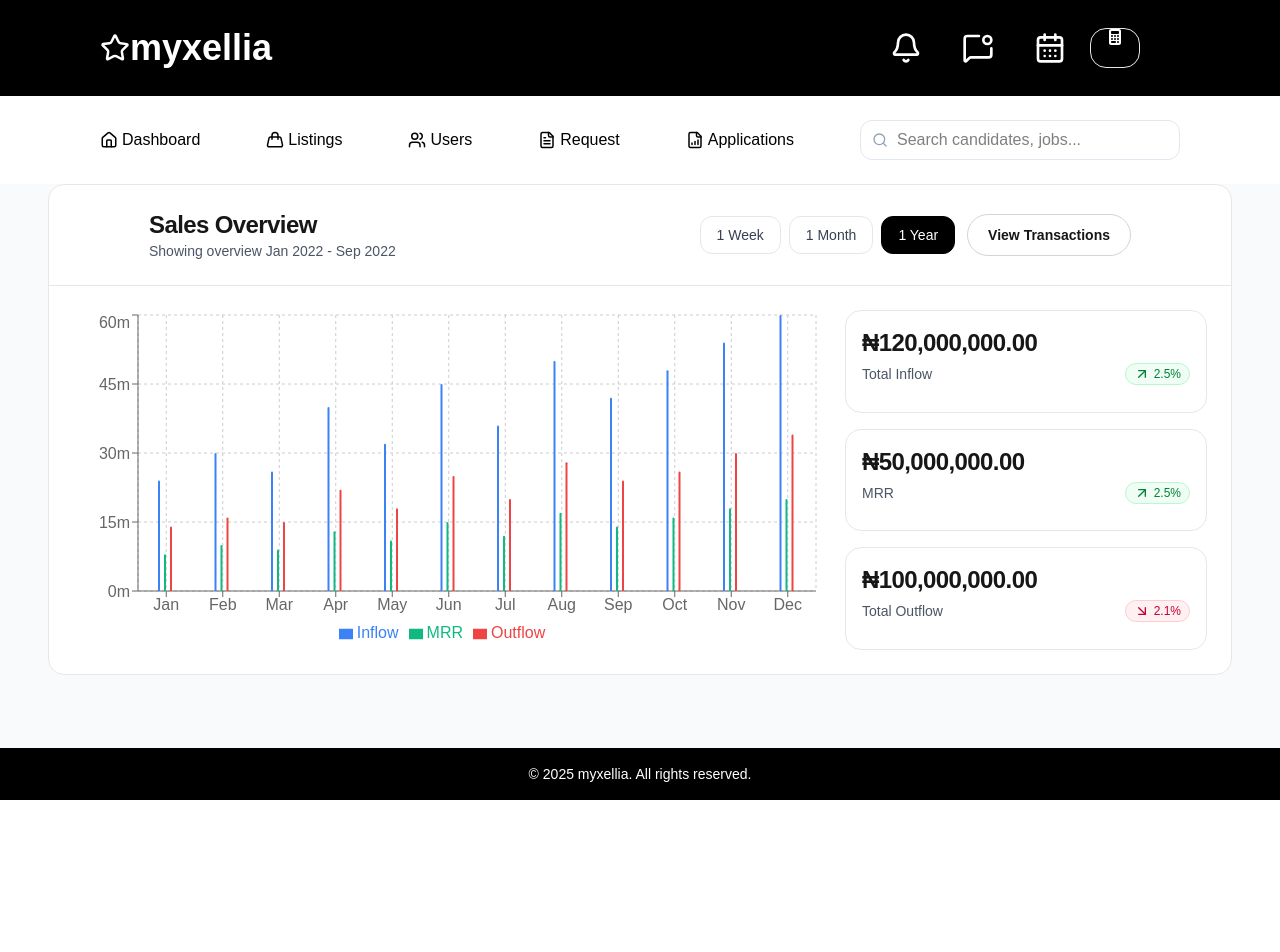
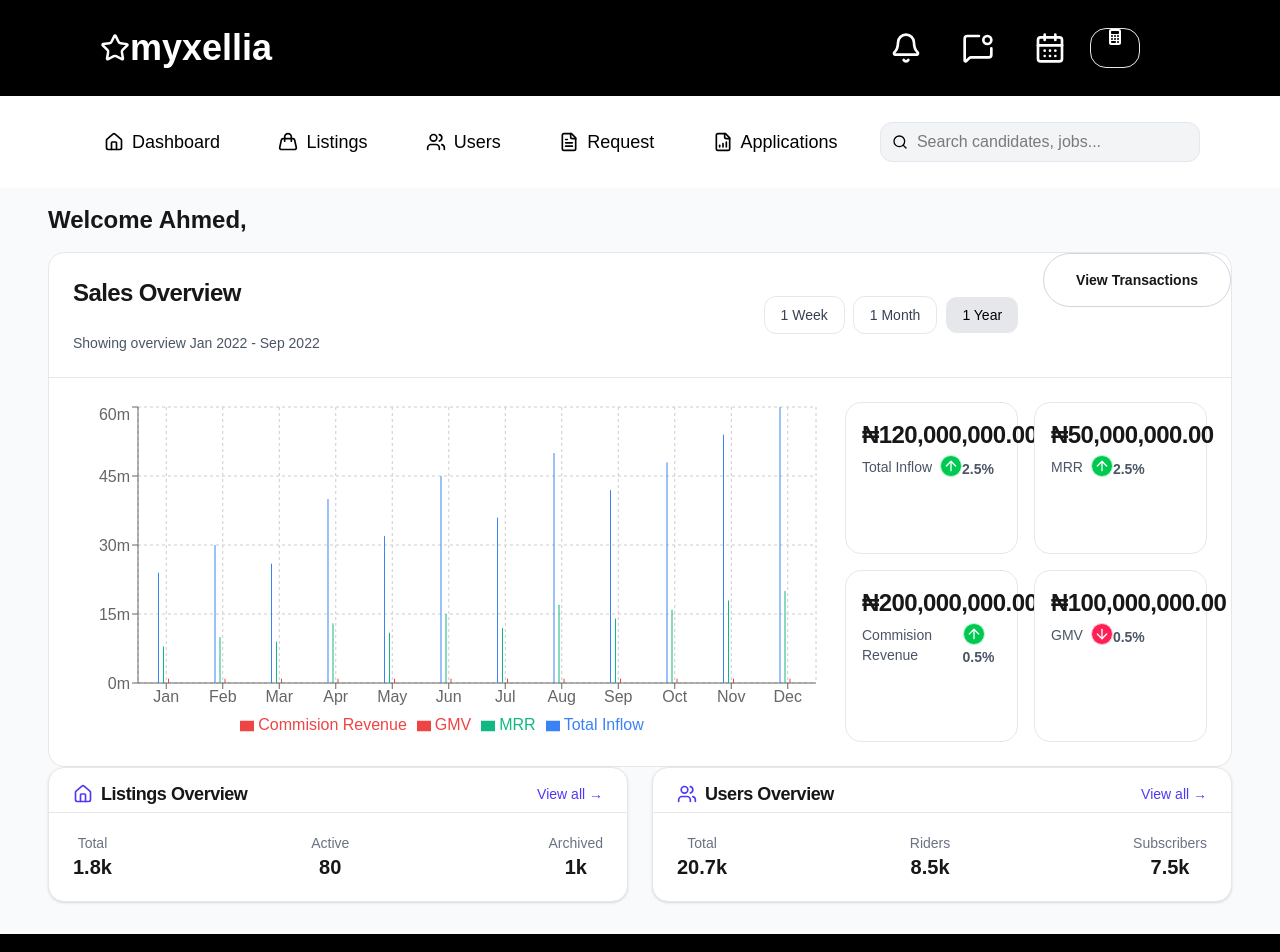
Before and after one commit to Eze-Israel/Myxellia-Dashboard, a Next.js app: page / in a window 1280 px wide. Shown: the top 952 px of the page. Before the commit the page ends 800 px from the top, so only its background shows below. Built offline with nearby package versions, Linux system fonts and the light colour scheme.

Commit message:
built HEADER/FOOTER AND DASHBOARD COMPONENTS

```diff
--- a/src/components/Header.tsx
+++ b/src/components/Header.tsx
@@ -5,24 +5,24 @@ import Link from "next/link";
 
 const Header: FC = () => {
   return (
-    <nav className="w-full bg-white text-black flex items-center justify-between px-[100px] py-6">
-        <Link href="/" className="flex items-center gap-1 hover:text-gray-300">
-          <Home size={18}  /> Dashboard
+    <nav className="w-full bg-white text-black flex items-center justify-between md:px-[80px] py-6">
+        <Link href="/" className="flex items-center gap-2 hover:bg-gray-200 p-2 px-6 rounded-lg text-lg hover:font-bold">
+          <Home size={20} /> Dashboard
         </Link>
-        <Link href="/listings" className="flex items-center gap-1 hover:text-gray-300">
-          <LucideHandbag size={18} /> Listings
+        <Link href="/listings" className="flex items-center gap-2 hover:bg-gray-200 p-2 px-6 rounded-lg text-lg hover:font-bold">
+          <LucideHandbag size={20} /> Listings
         </Link>
-        <Link href="/users" className="flex items-center gap-1 hover:text-gray-300">
-          <Users size={18} /> Users
+        <Link href="/users" className="flex items-center gap-2 hover:bg-gray-200 p-2 px-6 rounded-lg text-lg hover:font-bold">
+          <Users size={20} /> Users
         </Link>
-        <Link href="/request" className="flex items-center gap-1 hover:text-gray-300">
-          <FileText size={18} /> Request
+        <Link href="/request" className="flex items-center gap-2 hover:bg-gray-200 p-2 px-6 rounded-lg text-lg hover:font-bold">
+          <FileText size={20} /> Request
         </Link>
-        <Link href="/applications" className="flex items-center gap-1 hover:text-gray-300">
-          <FileBarChart size={18} /> Applications
+        <Link href="/applications" className="flex items-center gap-2 hover:bg-gray-200 p-2 px-6 rounded-lg text-lg hover:font-bold">
+          <FileBarChart size={20} /> Applications
         </Link>
-          <div className="relative hidden md:block w-80">
-            <Search className="absolute left-3 top-1/2 h-4 w-4 -translate-y-1/2 text-slate-400" />
+          <div className="relative hidden md:block w-80 ml-2">
+            <Search className="absolute left-3 top-1/2 h-4 w-4 -translate-y-1/2 text-black" />
             <Input placeholder="Search candidates, jobs..." className="pl-9 text-black" />
             </div>
 
--- a/src/components/Header1.tsx
+++ b/src/components/Header1.tsx
@@ -12,7 +12,7 @@ import { FaCalculator} from "react-icons/fa6";
 const Header1 = () => {
   return (
     <div>
-    <header className="w-full bg-black text-white flex items-center justify-between px-[100px] py-4">
+    <header className="w-full bg-black text-white flex items-center justify-between md:px-[100px] py-4">
     <h1 className='flex items-center'><LucideStar size={30}/> <b className='text-4xl'>myxellia</b></h1>
      <div className="container flex h-16 items-center gap-3">
         <div className="ml-auto flex items-center gap-2">
--- /dev/null
+++ b/src/components/ListingOverView.tsx
@@ -0,0 +1,65 @@
+"use client";
+
+import { Card, CardContent, CardHeader, CardTitle } from "@/components/ui/card";
+import { Home, Users } from "lucide-react";
+import Link from "next/link";
+
+export default function ListingOverView() {
+  return (
+    <div className="grid grid-cols-1 md:grid-cols-2 gap-6">
+      {/* Listings Overview */}
+      <Card className="shadow-sm rounded-2xl">
+        <CardHeader className="flex flex-row items-center justify-between pb-2">
+          <div className="flex items-center space-x-2">
+            <Home className="w-5 h-5 text-indigo-600" />
+            <CardTitle className="text-base font-semibold">Listings Overview</CardTitle>
+          </div>
+          <Link href="#" className="text-sm text-indigo-600 font-medium hover:underline">
+            View all →
+          </Link>
+        </CardHeader>
+        <CardContent className="flex justify-between text-center">
+          <div>
+            <p className="text-gray-500 text-sm">Total</p>
+            <p className="text-xl font-bold">1.8k</p>
+          </div>
+          <div>
+            <p className="text-gray-500 text-sm">Active</p>
+            <p className="text-xl font-bold">80</p>
+          </div>
+          <div>
+            <p className="text-gray-500 text-sm">Archived</p>
+            <p className="text-xl font-bold">1k</p>
+          </div>
+        </CardContent>
+      </Card>
+
+      {/* Users Overview */}
+      <Card className="shadow-sm rounded-2xl">
+        <CardHeader className="flex flex-row items-center justify-between pb-2">
+          <div className="flex items-center space-x-2">
+            <Users className="w-5 h-5 text-indigo-600" />
+            <CardTitle className="text-base font-semibold">Users Overview</CardTitle>
+          </div>
+          <Link href="#" className="text-sm text-indigo-600 font-medium hover:underline">
+            View all →
+          </Link>
+        </CardHeader>
+        <CardContent className="flex justify-between text-center">
+          <div>
+            <p className="text-gray-500 text-sm">Total</p>
+            <p className="text-xl font-bold">20.7k</p>
+          </div>
+          <div>
+            <p className="text-gray-500 text-sm">Riders</p>
+            <p className="text-xl font-bold">8.5k</p>
+          </div>
+          <div>
+            <p className="text-gray-500 text-sm">Subscribers</p>
+            <p className="text-xl font-bold">7.5k</p>
+          </div>
+        </CardContent>
+      </Card>
+    </div>
+  );
+}
--- a/src/components/SalesOverView.tsx
+++ b/src/components/SalesOverView.tsx
@@ -2,46 +2,47 @@
 
 import { useMemo, useState } from "react";
 import { BarChart, Bar, XAxis, YAxis, CartesianGrid, Tooltip, ResponsiveContainer, Legend } from "recharts";
-import { ArrowUpRight, ArrowDownRight } from "lucide-react";
+import { ArrowUp, ArrowDown } from "lucide-react";
 
 type Range = "1w" | "1m" | "1y";
 
 type ChartRow = {
   label: string;
-  inflow: number;
+  Totalinflow: number;
   mrr: number;
-  outflow: number;
+  GMV: number;
+  CommissionRevenue: number;
 };
 
 const DATA: Record<Range, ChartRow[]> = {
   "1w": [
-    { label: "Mon", inflow: 18_000_000, mrr: 6_000_000, outflow: 10_000_000 },
-    { label: "Tue", inflow: 12_000_000, mrr: 4_000_000, outflow: 8_000_000 },
-    { label: "Wed", inflow: 26_000_000, mrr: 9_000_000, outflow: 15_000_000 },
-    { label: "Thu", inflow: 15_000_000, mrr: 5_000_000, outflow: 9_000_000 },
-    { label: "Fri", inflow: 36_000_000, mrr: 12_000_000, outflow: 20_000_000 },
-    { label: "Sat", inflow: 22_000_000, mrr: 7_000_000, outflow: 13_000_000 },
-    { label: "Sun", inflow: 28_000_000, mrr: 9_500_000, outflow: 16_000_000 },
+    { label: "Mon", Totalinflow: 18_000_000, mrr: 6_000_000, CommissionRevenue: 10_000_000, GMV:10_000_00},
+    { label: "Tue", Totalinflow: 12_000_000, mrr: 4_000_000, CommissionRevenue: 8_000_000 , GMV:10_000_00},
+    { label: "Wed", Totalinflow: 26_000_000, mrr: 9_000_000, CommissionRevenue: 15_000_000 , GMV:10_000_00},
+    { label: "Thu", Totalinflow: 15_000_000, mrr: 5_000_000, CommissionRevenue: 9_000_000 , GMV:10_000_00},
+    { label: "Fri", Totalinflow: 36_000_000, mrr: 12_000_000, CommissionRevenue: 20_000_000 , GMV:10_000_00},
+    { label: "Sat", Totalinflow: 22_000_000, mrr: 7_000_000, CommissionRevenue: 13_000_000 , GMV:10_000_00},
+    { label: "Sun", Totalinflow: 28_000_000, mrr: 9_500_000, CommissionRevenue: 16_000_000 , GMV:10_000_00},
   ],
   "1m": [
-    { label: "Wk 1", inflow: 65_000_000, mrr: 20_000_000, outflow: 42_000_000 },
-    { label: "Wk 2", inflow: 72_000_000, mrr: 22_000_000, outflow: 40_000_000 },
-    { label: "Wk 3", inflow: 80_000_000, mrr: 25_000_000, outflow: 48_000_000 },
-    { label: "Wk 4", inflow: 68_000_000, mrr: 21_000_000, outflow: 44_000_000 },
+    { label: "Wk 1", Totalinflow: 65_000_000, mrr: 20_000_000, CommissionRevenue: 42_000_000 , GMV:10_000_00},
+    { label: "Wk 2", Totalinflow: 72_000_000, mrr: 22_000_000, CommissionRevenue: 40_000_000 , GMV:10_000_00},
+    { label: "Wk 3", Totalinflow: 80_000_000, mrr: 25_000_000, CommissionRevenue: 48_000_000 , GMV:10_000_00},
+    { label: "Wk 4", Totalinflow: 68_000_000, mrr: 21_000_000, CommissionRevenue: 44_000_000 , GMV:10_000_00},
   ],
   "1y": [
-    { label: "Jan", inflow: 24_000_000, mrr: 8_000_000, outflow: 14_000_000 },
-    { label: "Feb", inflow: 30_000_000, mrr: 10_000_000, outflow: 16_000_000 },
-    { label: "Mar", inflow: 26_000_000, mrr: 9_000_000, outflow: 15_000_000 },
-    { label: "Apr", inflow: 40_000_000, mrr: 13_000_000, outflow: 22_000_000 },
-    { label: "May", inflow: 32_000_000, mrr: 11_000_000, outflow: 18_000_000 },
-    { label: "Jun", inflow: 45_000_000, mrr: 15_000_000, outflow: 25_000_000 },
-    { label: "Jul", inflow: 36_000_000, mrr: 12_000_000, outflow: 20_000_000 },
-    { label: "Aug", inflow: 50_000_000, mrr: 17_000_000, outflow: 28_000_000 },
-    { label: "Sep", inflow: 42_000_000, mrr: 14_000_000, outflow: 24_000_000 },
-    { label: "Oct", inflow: 48_000_000, mrr: 16_000_000, outflow: 26_000_000 },
-    { label: "Nov", inflow: 54_000_000, mrr: 18_000_000, outflow: 30_000_000 },
-    { label: "Dec", inflow: 60_000_000, mrr: 20_000_000, outflow: 34_000_000 },
+    { label: "Jan", Totalinflow: 24_000_000, mrr: 8_000_000, CommissionRevenue: 14_000_000 , GMV:10_000_00},
+    { label: "Feb", Totalinflow: 30_000_000, mrr: 10_000_000, CommissionRevenue: 16_000_000 , GMV:10_000_00},
+    { label: "Mar", Totalinflow: 26_000_000, mrr: 9_000_000, CommissionRevenue: 15_000_000 , GMV:10_000_00},
+    { label: "Apr", Totalinflow: 40_000_000, mrr: 13_000_000, CommissionRevenue: 22_000_000 , GMV:10_000_00},
+    { label: "May", Totalinflow: 32_000_000, mrr: 11_000_000, CommissionRevenue: 18_000_000 , GMV:10_000_00},
+    { label: "Jun", Totalinflow: 45_000_000, mrr: 15_000_000, CommissionRevenue: 25_000_000 , GMV:10_000_00},
+    { label: "Jul", Totalinflow: 36_000_000, mrr: 12_000_000, CommissionRevenue: 20_000_000 , GMV:10_000_00},
+    { label: "Aug", Totalinflow: 50_000_000, mrr: 17_000_000, CommissionRevenue: 28_000_000 , GMV:10_000_00},
+    { label: "Sep", Totalinflow: 42_000_000, mrr: 14_000_000, CommissionRevenue: 24_000_000 , GMV:10_000_00},
+    { label: "Oct", Totalinflow: 48_000_000, mrr: 16_000_000, CommissionRevenue: 26_000_000 , GMV:10_000_00},
+    { label: "Nov", Totalinflow: 54_000_000, mrr: 18_000_000, CommissionRevenue: 30_000_000 , GMV:10_000_00},
+    { label: "Dec", Totalinflow: 60_000_000, mrr: 20_000_000, CommissionRevenue: 34_000_000 , GMV:10_000_00},
   ],
 };
 
@@ -65,7 +66,7 @@ function Tab({
     <button
       onClick={onClick}
       className={`rounded-xl px-4 py-2 text-sm font-medium border transition
-        ${active ? "bg-black text-white border-black" : "bg-white text-gray-700 border-gray-200 hover:bg-gray-100"}`}
+        ${active ? "bg-gray-200 text-black border-white" : "bg-white text-gray-700 border-gray-200 hover:bg-gray-100"}`}
       type="button"
     >
       {children}
@@ -82,9 +83,10 @@ function Stat({
   label: string;
   value: number;
   delta?: number;
+  className:string
   positive?: boolean;
 }) {
-  const arrow = positive ? <ArrowUpRight className="h-4 w-4" /> : <ArrowDownRight className="h-4 w-4" />;
+  const arrow = positive ? <ArrowUp className="h-4 w-4" /> : <ArrowDown className="h-4 w-4" />;
   return (
     <div className="rounded-2xl border border-gray-200 bg-white p-4">
       <div className="text-2xl font-extrabold tracking-tight">
@@ -93,13 +95,16 @@ function Stat({
       <div className="mt-1 text-sm text-gray-600 flex items-center gap-2">
         <span className="font-medium">{label}</span>
         {typeof delta === "number" && (
-          <span
-            className={`ml-auto inline-flex items-center gap-1 rounded-full px-2 py-0.5 text-xs border
-            ${positive ? "text-green-700 border-green-200 bg-green-50" : "text-rose-700 border-rose-200 bg-rose-50"}`}
+          <div>
+            <span
+
+            className={`ml-auto inline-flex items-center gap-1 rounded-full px-0.5 py-0.5 text-xs border
+            ${positive ? "text-white border-green-200 bg-green-500" : "text-white border-rose-200 bg-rose-500"}`}
           >
             {arrow}
+            </span>
             {(delta * 100).toFixed(1)}%
-          </span>
+          </div>
         )}
       </div>
     </div>
@@ -112,33 +117,33 @@ export default function SalesOverview() {
   const chartData = useMemo(() => DATA[range], [range]);
 
   return (
-    <section className="rounded-2xl border border-gray-200 bg-white ">
+       <><h1 className="font-bold text-2xl my-4">Welcome Ahmed,</h1>
+        <section className="rounded-2xl border border-gray-200 bg-white ">
+        <button
+              type="button"
+              className="rounded-full border border-gray-300 px-8 mb-3 py-4 text-sm font-semibold bg-white hover:bg-gray-50 float-right"
+            >
+              View Transactions
+            </button>
       {/* Header */}
-      <div className="flex flex-col gap-4 p-6 md:flex-row md:items-center md:justify-between px-[100px]">
+      <div className="flex flex-col gap-4 p-6 md:flex-row md:items-center md:justify-between ">
+
         <div>
-          <h2 className="text-2xl font-extrabold tracking-tight">Sales Overview</h2>
+          <h2 className="text-2xl font-extrabold tracking-tight mb-6">Sales Overview</h2>
           <p className="text-sm text-gray-600">Showing overview Jan 2022 - Sep 2022</p>
         </div>
-
+        <div>  </div>
         <div className="flex items-center gap-3">
           <div className="hidden md:flex items-center gap-2">
             <Tab active={range === "1w"} onClick={() => setRange("1w")}>1 Week</Tab>
             <Tab active={range === "1m"} onClick={() => setRange("1m")}>1 Month</Tab>
             <Tab active={range === "1y"} onClick={() => setRange("1y")}>1 Year</Tab>
           </div>
-          <button
-            type="button"
-            className="rounded-full border border-gray-300 px-5 py-2.5 text-sm font-semibold bg-white hover:bg-gray-50"
-          >
-            View Transactions
-          </button>
+
         </div>
       </div>
 
-      {/* Divider */}
       <div className="h-px bg-gray-200" />
-
-      {/* Body */}
       <div className="grid grid-cols-1 gap-6 p-6 xl:grid-cols-3">
         {/* Chart */}
         <div className="xl:col-span-2">
@@ -157,22 +162,25 @@ export default function SalesOverview() {
                 <YAxis tickFormatter={(v) => `${Math.round(v / 1_000_000)}m`} />
                 <Tooltip formatter={(v: number) => NGN.format(v)} />
                 <Legend />
-                {/* Colors intentionally set to mirror screenshot (blue / green / red) */}
-                <Bar dataKey="inflow" name="Inflow" fill="#3B82F6" radius={[6, 6, 0, 0]} />
+
+                <Bar dataKey="Totalinflow" name="Total Inflow" fill="#3B82F6" radius={[6, 6, 0, 0]} />
                 <Bar dataKey="mrr" name="MRR" fill="#10B981" radius={[6, 6, 0, 0]} />
-                <Bar dataKey="outflow" name="Outflow" fill="#EF4444" radius={[6, 6, 0, 0]} />
+                <Bar dataKey="GMV" name="GMV" fill="#EF4444" radius={[6, 6, 0, 0]} />
+                <Bar dataKey="CommissionRenenue" name="Commision Revenue" fill="#EF4444" radius={[6, 6, 0, 0]} />
               </BarChart>
             </ResponsiveContainer>
           </div>
         </div>
 
-        {/* KPI tiles (right column) */}
-        <div className="grid gap-4">
-          <Stat label="Total Inflow" value={120_000_000} delta={0.025} positive />
-          <Stat label="MRR" value={50_000_000} delta={0.025} positive />
-          <Stat label="Total Outflow" value={100_000_000} delta={0.021} positive={false} />
+        <div className="grid grid-cols-2 gap-4 font-bold">
+          <Stat label="Total Inflow" value={120_000_000} delta={0.025} positive  className="text-blue-400"/>
+          <Stat label="MRR" value={50_000_000} delta={0.025} positive  className="text-blue-400"/>
+          <Stat label="Commision Revenue" value={200_000_000} delta={0.005} positive  className="text-blue-400"/>
+          <Stat label="GMV" value={100_000_000} delta={0.005} positive={false}  className="text-blue-400" />
         </div>
+
       </div>
     </section>
+    </>
   );
 }
--- a/src/components/ui/Input.tsx
+++ b/src/components/ui/Input.tsx
@@ -4,5 +4,5 @@ import { cn } from "@/components/Utils";
 export interface InputProps extends InputHTMLAttributes<HTMLInputElement> {}
 
 export const Input = forwardRef<HTMLInputElement, InputProps>(function Input({ className, ...props }, ref) {
-  return <input ref={ref} className={cn("h-10 w-full rounded-xl border border-slate-200 bg-white px-3 outline-none focus:ring-2 focus:ring-brand/30", className)} {...props} />;
+  return <input ref={ref} className={cn("h-10 w-full rounded-xl border border-slate-200 bg-gray-100 px-3 outline-none focus:ring-2 focus:ring-brand/30", className)} {...props} />;
 });
--- /dev/null
+++ b/src/components/ui/card.tsx
@@ -0,0 +1,34 @@
+import * as React from "react";
+
+type DivProps = React.HTMLAttributes<HTMLDivElement>;
+
+export function Card({ className = "", ...props }: DivProps) {
+  return (
+    <div
+      className={`rounded-2xl border border-gray-200 bg-white shadow-sm ${className}`}
+      {...props}
+    />
+  );
+}
+
+export function CardHeader({ className = "", ...props }: DivProps) {
+  return (
+    <div
+      className={`px-6 py-4 border-b border-gray-200 flex items-center justify-between ${className}`}
+      {...props}
+    />
+  );
+}
+
+export function CardTitle({ className = "", ...props }: DivProps) {
+  return (
+    <h3
+      className={`text-lg font-semibold leading-none tracking-tight ${className}`}
+      {...props}
+    />
+  );
+}
+
+export function CardContent({ className = "", ...props }: DivProps) {
+  return <div className={`px-6 py-5 ${className}`} {...props} />;
+}
--- a/src/pages/index.tsx
+++ b/src/pages/index.tsx
@@ -1,10 +1,15 @@
 import Layout from "@/components/Layout";
 import SalesOverview from "@/components/SalesOverView";
+import ListingOverView from "@/components/ListingOverView";
+
 
 export default function Home() {
   return (
     <Layout>
+      <div>
       <SalesOverview />
+      <ListingOverView/>
+      </div>
     </Layout>
   );
 }
```
